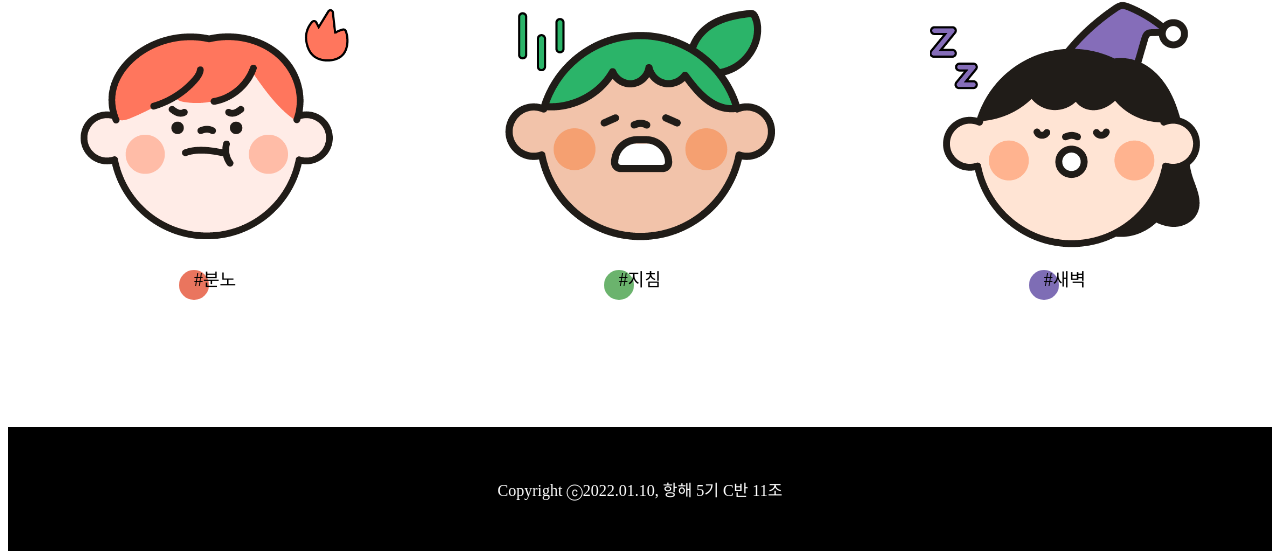
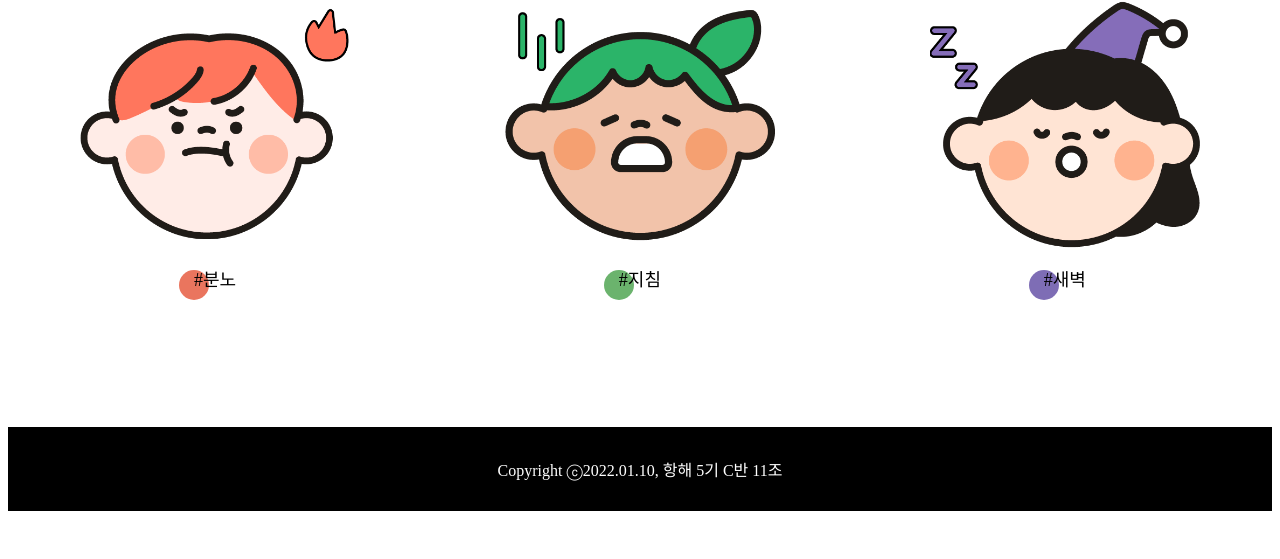
Before and after one commit to LeeKiGon/mong, a Flask app: page / in a window 1280 px wide. Shown: the part 1185-1744 px from the top of the page. After the commit the page ends 1696 px from the top, so only its background shows below. Run offline with Flask 2, Linux system fonts and the light colour scheme; some libraries are stand-ins or nearby versions.

Commit message:
footer ex) fin

```diff
--- a/static/css/footer.css
+++ b/static/css/footer.css
@@ -1,2 +1,4 @@
+/*footer start*/
 footer p {color: #fff; margin: 0;}
-footer {background-color: #000; text-align: center; padding: 50px 0;}
+footer {background-color: #000; text-align: center; padding: 30px 0;}
+/*footer fin*/
```
